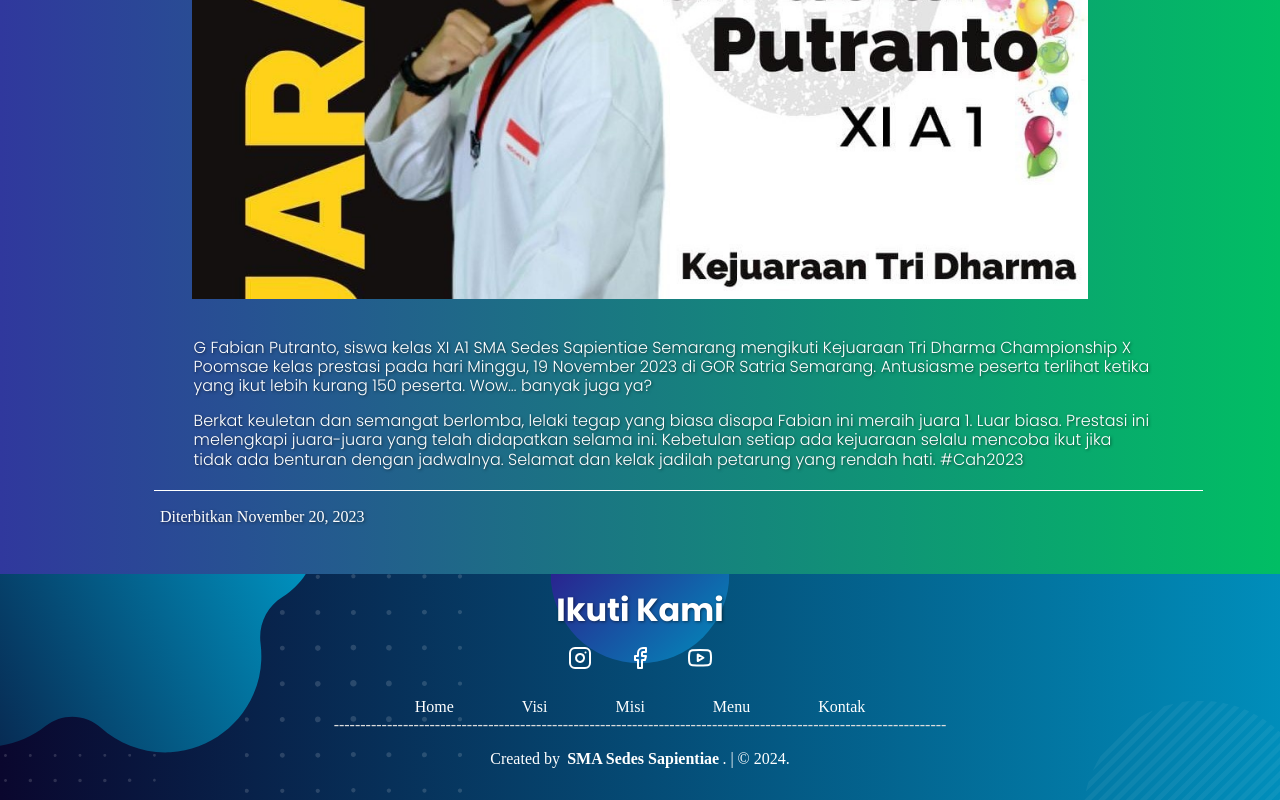
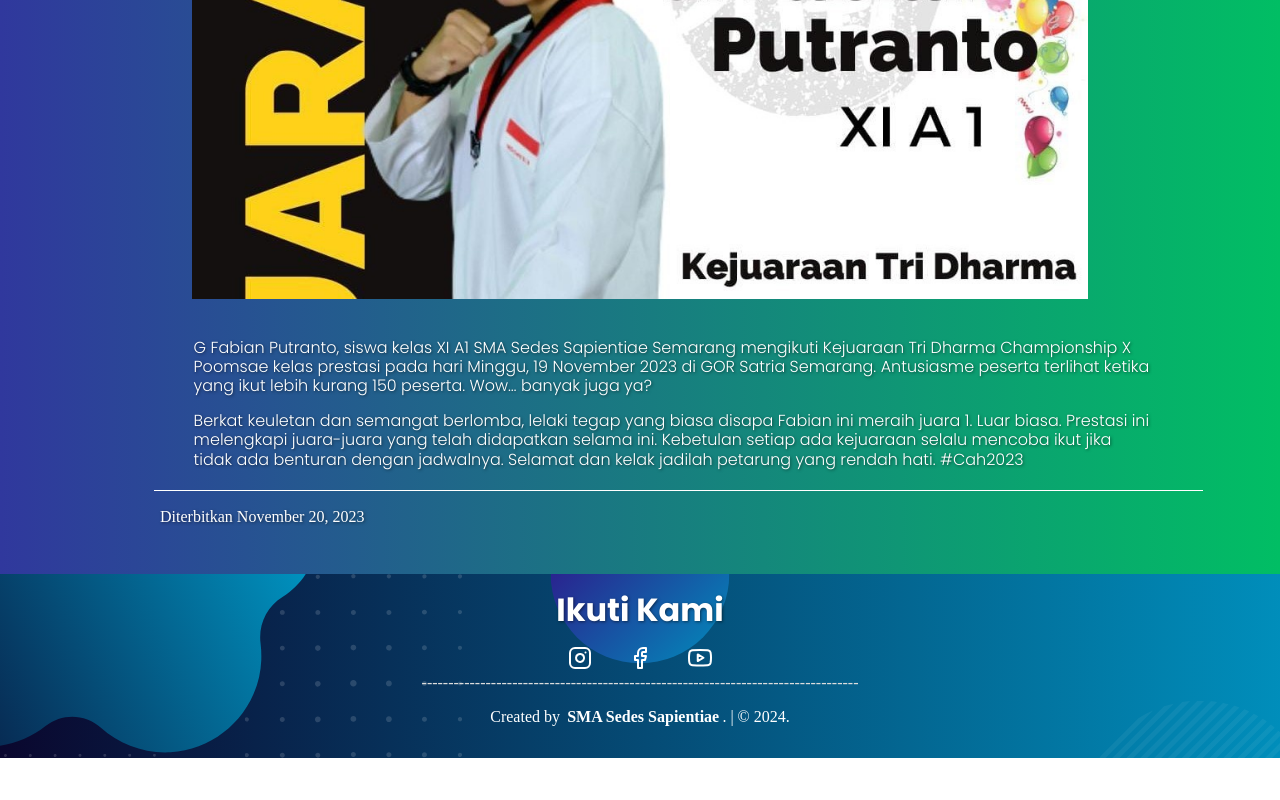
Before and after one commit to kenmanji/Website-SS.github.io, a plain HTML site: page Tri.html in a window 1280 px wide. Shown: the part 488-1288 px from the top of the page. After the commit the page ends 1246 px from the top, so only its background shows below. Drawn offline with nearby package versions, Linux system fonts and the light colour scheme; a web font is replaced by a local one.

Commit message:
Update Tri.html

```diff
--- a/Tri.html
+++ b/Tri.html
@@ -55,22 +55,20 @@
           <div class="hero"><a>Diterbitkan November 20, 2023</a></div>
 
 
+        <!-- Footer -->
 <footer>
   <div class="Ikuti">Ikuti Kami</div>
+  <!-- Link Medsos -->
   <div class="Sosial">
     <a href="https://www.instagram.com/sedesku/?igsh=bHJvYml5eHlmOHhs"><i data-feather="instagram"></i></a>
     <a href="https://www.facebook.com/share/D9Q6KCkARXcPUWUB/?mibextid=qi2Omg"><i data-feather="facebook"></i></a>
     <a href="https://www.youtube.com/@SMASedesSapientiaeSemarang"><i data-feather="youtube"></i></a>
 
-              <div class="Links">
-               <a href="#Home">Home</a>
-               <a href="#Visi">Visi</a>
-               <a href="#Misi">Misi</a>
-               <a href="#Menu">Menu</a>
-               <a href="#Kontak">Kontak</a>
 
-               <div class="Garis">-------------------------------------------------------------------------------------------------------------------</div>
 
+     <div class="Garis">----------------------------------------------------------------------------------</div>
+
+     <!-- Credit -->
      <div class="Credit">
       <p>Created by <a href="https://smasedes-smg.sch.id/">SMA Sedes Sapientiae</a>. | &copy; 2024.</p>
      </div>
```
Lines whose indentation alone changed are shown as unchanged.
